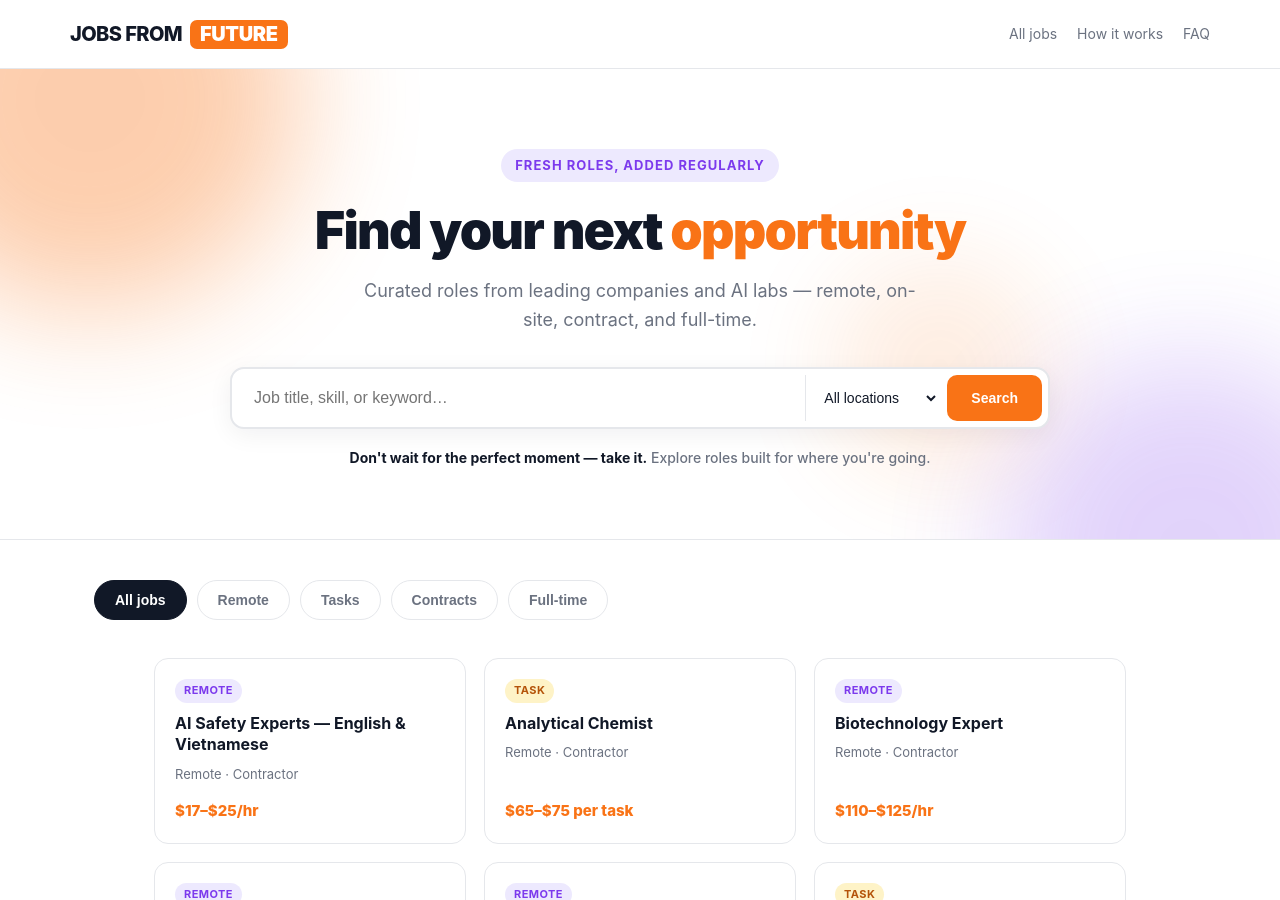
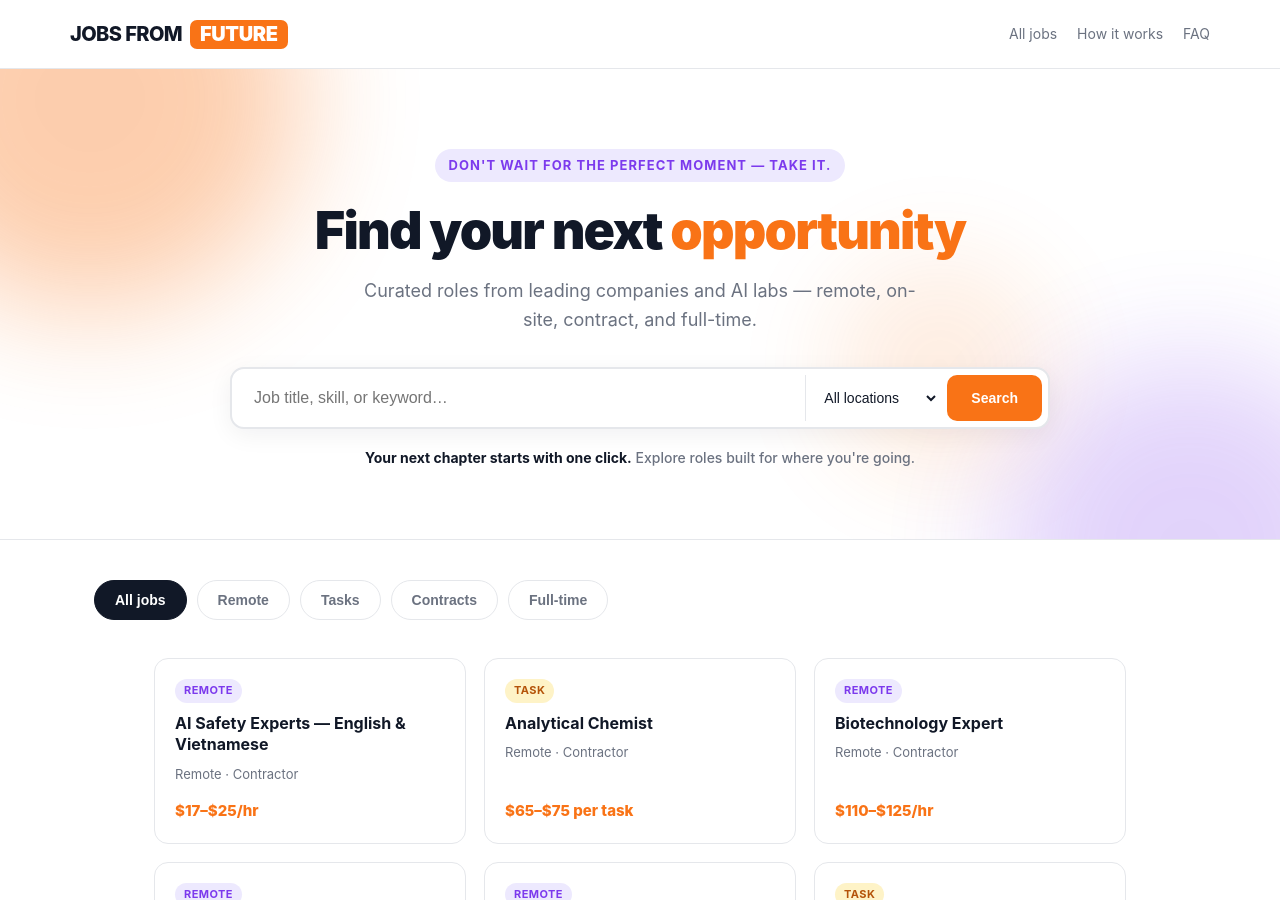
Before and after one commit to unique-artt/JobsFromFuture, a Jekyll site: the page built from index.html, in a window 1280 px wide and 900 px high. Built offline with Jekyll 4.4.1, drawn with Linux system fonts in a browser that asks for light colours.

Commit message:
Add split search, suggestions, location filter, and update hero copy

```diff
--- a/index.html
+++ b/index.html
@@ -311,7 +311,7 @@
   <div class="hero-shape hero-shape-2"></div>
   <div class="hero-shape hero-shape-3"></div>
   <div class="hero-inner">
-    <span class="hero-eyebrow">Fresh roles, added regularly</span>
+    <span class="hero-eyebrow">Don't wait for the perfect moment — take it.</span>
     <h1>Find your next <em>opportunity</em></h1>
     <p class="hero-sub">Curated roles from leading companies and AI labs — remote, on-site, contract, and full-time.</p>
     <form class="hero-search" id="hero-search-form" action="/search.html" method="get">
@@ -322,7 +322,7 @@
       <button type="submit">Search</button>
       <div class="suggestions" id="suggestions"></div>
     </form>
-    <p class="hero-motive"><strong>Don't wait for the perfect moment — take it.</strong> Explore roles built for where you're going.</p>
+    <p class="hero-motive"><strong>Your next chapter starts with one click.</strong> Explore roles built for where you're going.</p>
   </div>
 </section>
 
```
